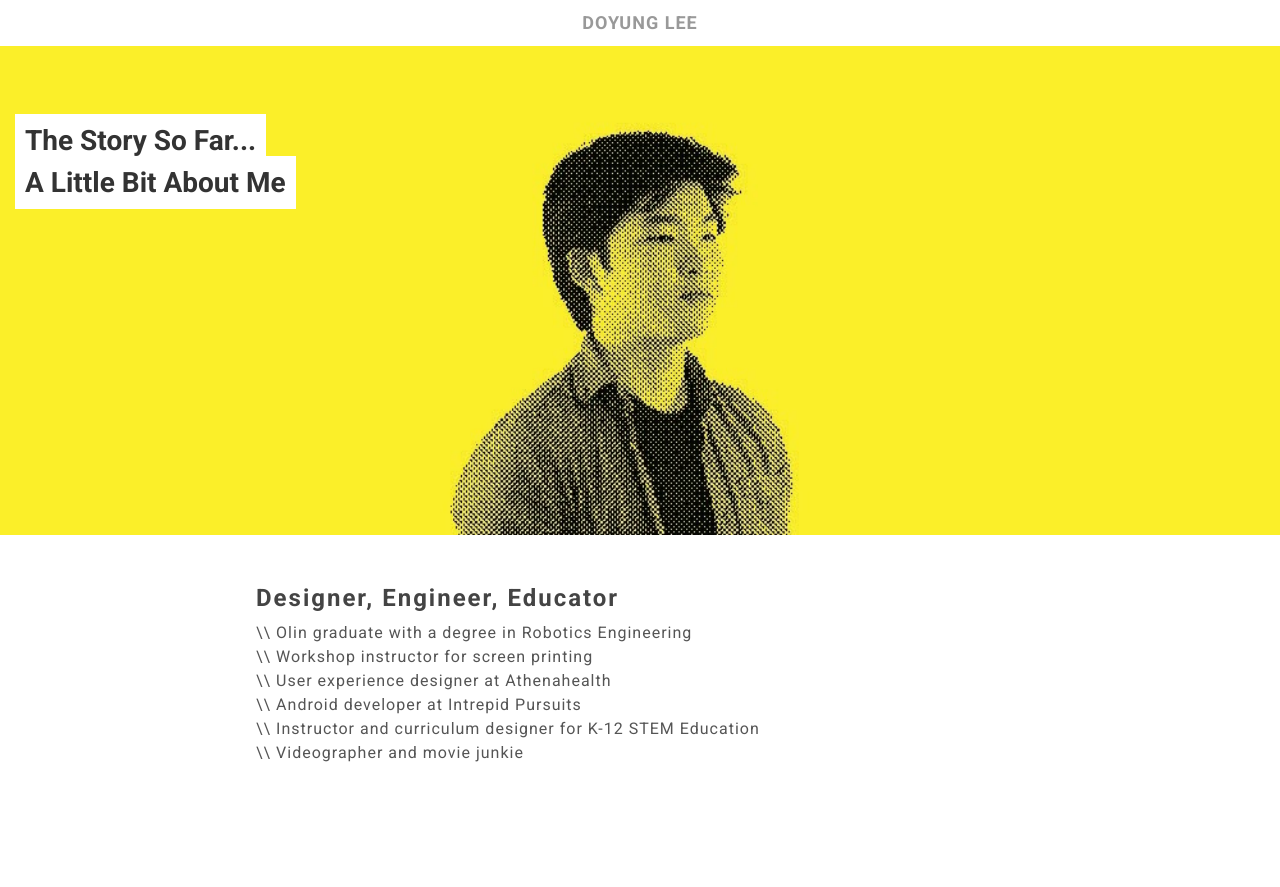
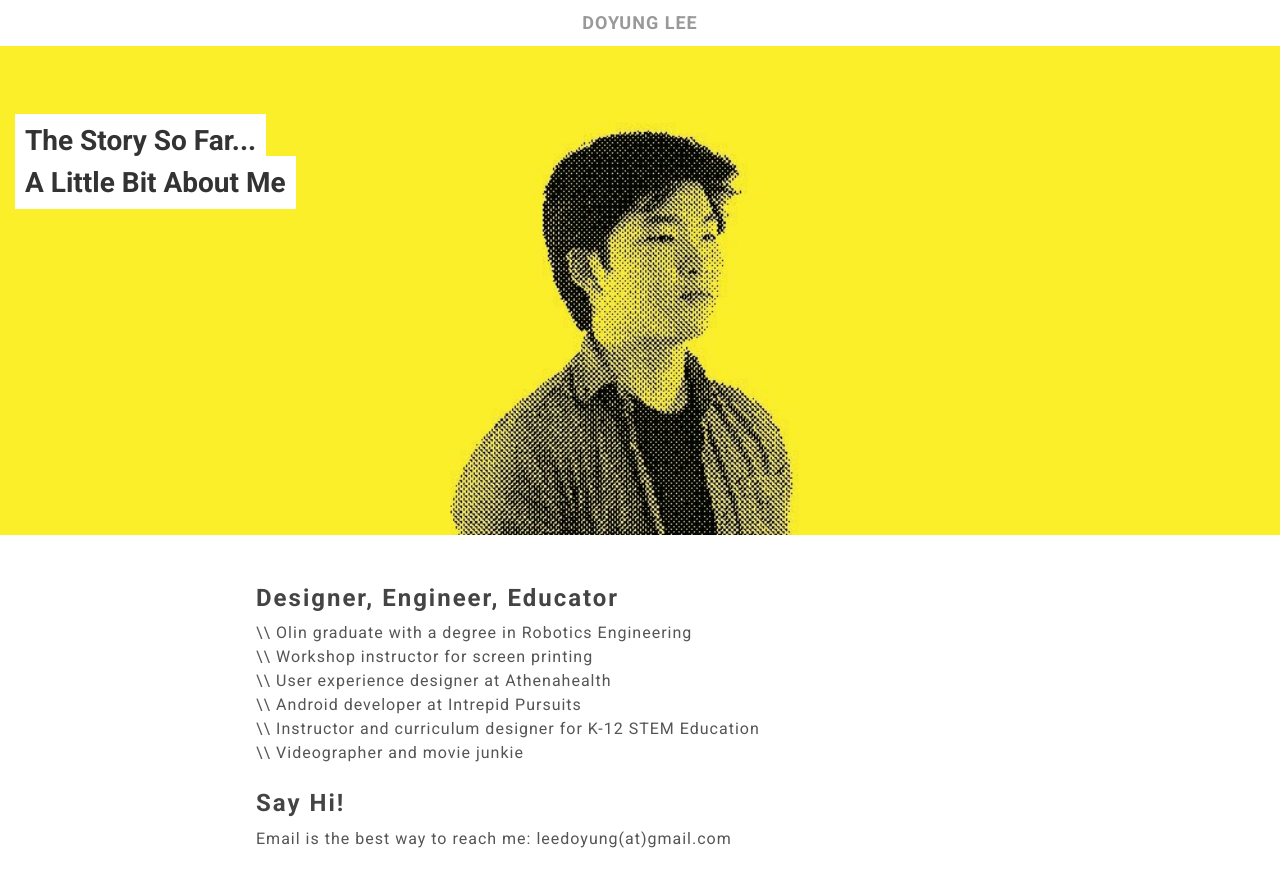
Before and after one commit to doyunglee/doyunglee.github.io, a Jekyll site: the page about.html, which Jekyll copies as it is, in a window 1280 px wide. Shown: the top 887 px of the page. Built offline with Jekyll 4.4.1, drawn with Linux system fonts in a browser that asks for light colours; nearby versions of some CDN libraries; some web fonts are replaced.

Commit message:
some stuff

```diff
--- a/about.html
+++ b/about.html
@@ -40,6 +40,8 @@
         \\ Instructor and curriculum designer for K-12 STEM Education <br />
         \\ Videographer and movie junkie <br />
       </p>
+      <h2 class="section-header">Say Hi!</h2>
+      <p class="section-text"> Email is the best way to reach me: leedoyung(at)gmail.com
     </div>
     <div class="footer"></div>
     <script type='text/javascript'>
--- a/css/homepage.css
+++ b/css/homepage.css
@@ -12,6 +12,7 @@ body {
   font-weight: bolder;
   top: -10px;
   margin-left: 250px;
+  margin-bottom: 0px;
   position: absolute;
   line-height: 92%;
 }
@@ -237,7 +238,7 @@ span.spacer {
 
 .contact {
   position: absolute;
-  top: 80px;
+  top: 90px;
   font-size: 14px;
   margin-left: 255px;
   font-family: 'Droid Sans Mono', monospace;
```
